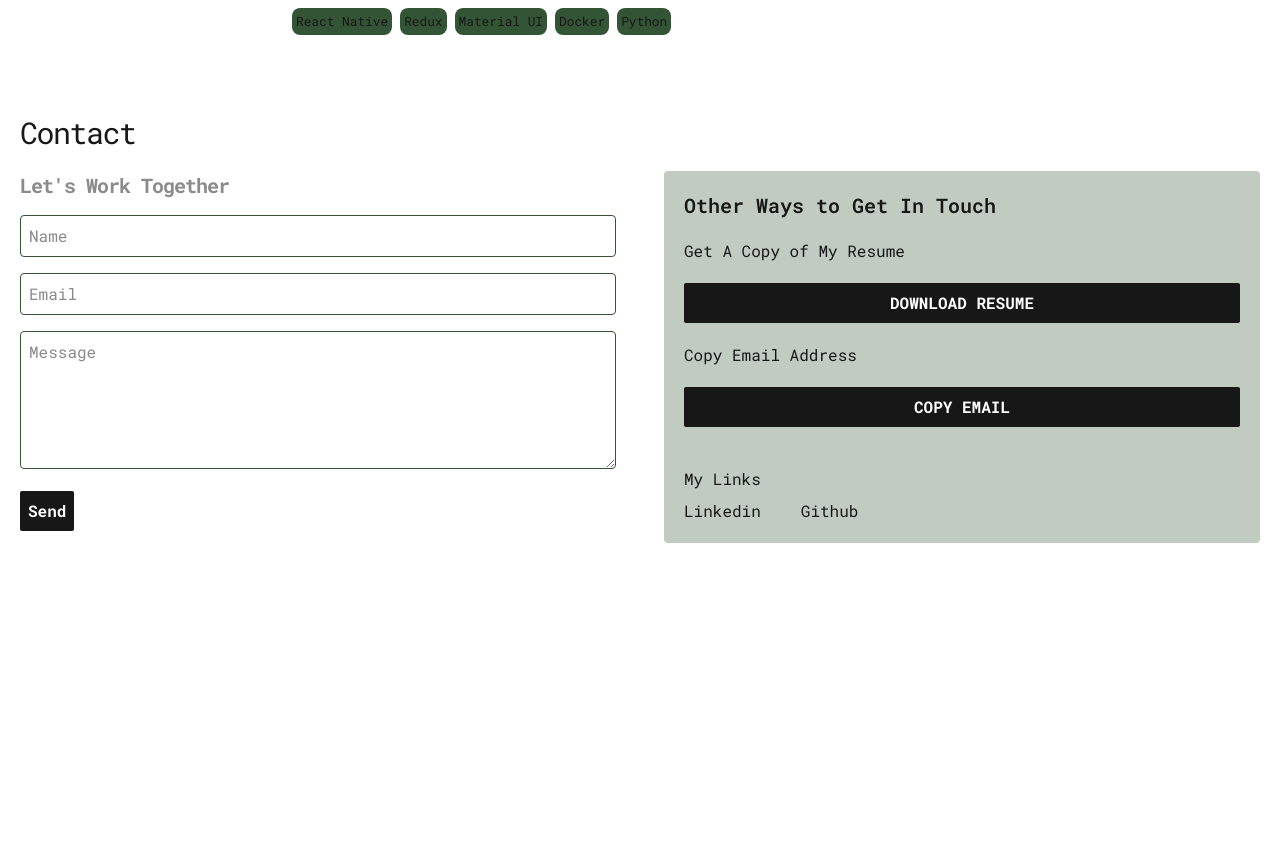
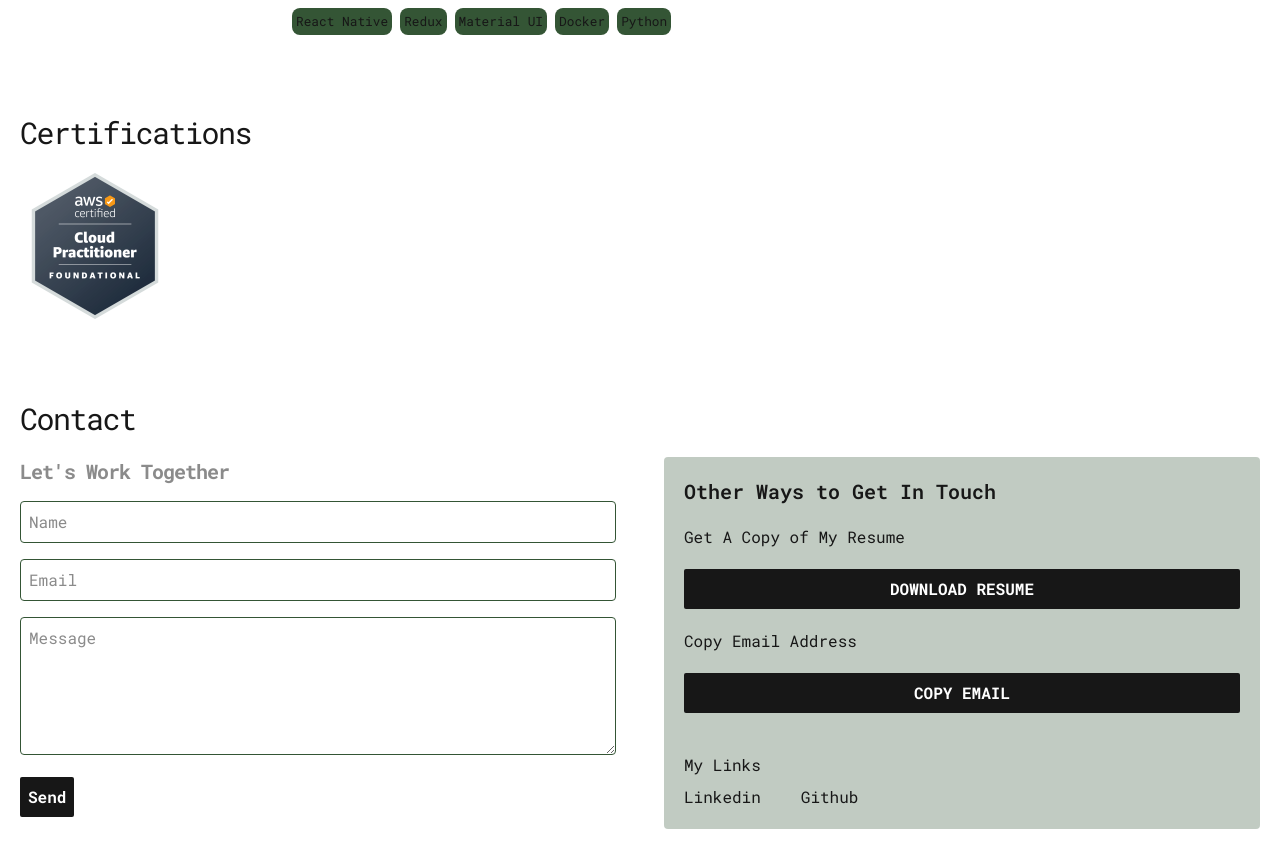
Before and after one commit to kquach229/next-portfoliov2, a Next.js app: page /about in a window 1280 px wide. Shown: the part 5326-6193 px from the top of the page. Before the commit the page ends 5969 px from the top, so only its background shows below. Built offline with nearby package versions, Linux system fonts and the light colour scheme.

Commit message:
add badge

```diff
--- a/app/about/page.tsx
+++ b/app/about/page.tsx
@@ -107,6 +107,8 @@ const AboutPage = () => {
         </div>
       </div>
 
+
+
       <div id='projects' className='mt-20'>
         <div className='text-3xl tracking-tighter mb-5'>Some of My Work</div>
         <div className='grid grid-cols-1 md:grid-cols-2 lg:grid-cols-3 gap-5 mt-5'>
@@ -119,7 +121,6 @@ const AboutPage = () => {
                     alt={project.title}
                     height={500}
                     width={500}
-                    objectFit='cover'
                     className='w-[100%] h-[300px] object-cover'
                   />
                 </div>
@@ -187,6 +188,27 @@ const AboutPage = () => {
         </div>
       </div>
 
+            {/* Certifications Section */}
+      <div id='certifications' className='mt-20'>
+        <div className='text-3xl tracking-tighter mb-5'>Certifications</div>
+
+
+          <div className='flex flex-col  gap-4'>
+
+
+            <Image
+              src='/aws-certified-cloud-practitioner.png'
+              alt='AWS Cloud Certified Badge'
+              width={150}
+              height={150}
+            />
+
+          </div>
+
+
+
+      </div>
+
       <div id='contact' className='mt-20 mb-20'>
         <div className='text-3xl tracking-tighter mb-5'>Contact</div>
 
@@ -200,6 +222,7 @@ const AboutPage = () => {
                 <div className='text-xl font-semibold'>
                   Other Ways to Get In Touch
                 </div>
+
                 <div className='flex flex-col gap-5'>
                   <div>Get A Copy of My Resume</div>
                   <ReusableLink
--- a/app/utils/data.ts
+++ b/app/utils/data.ts
@@ -27,7 +27,7 @@ export const projects = [
       'ARRIVE Hotels by Palisociety, boutique hotels in Memphis, Palm Springs, Austin, Wilmington, and Albuquerque.',
     date: '08-12-2023',
     technologiesUsed: ['next', 'tailwind', 'typescript', 'tailwind', 'framer-motion'],
-    link: 'https://www.palisociety.com/',
+    link: 'https://www.arrivehotels.com/',
   },
         {
     id: 12,
```
Also changed, not shown: public/aws-certified-cloud-practitioner.png (added).
